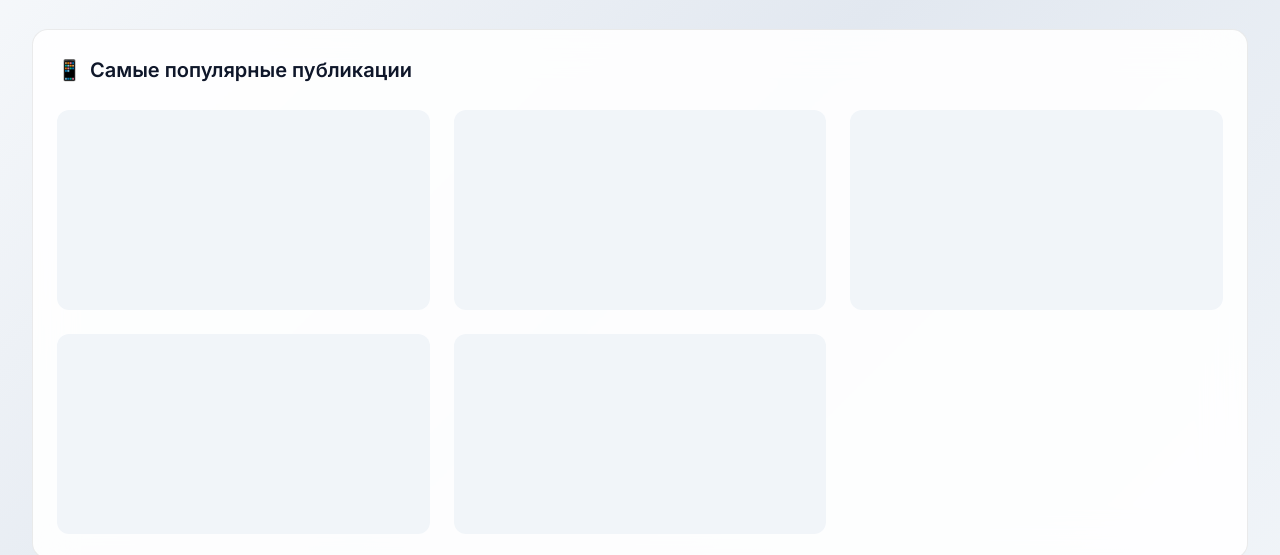
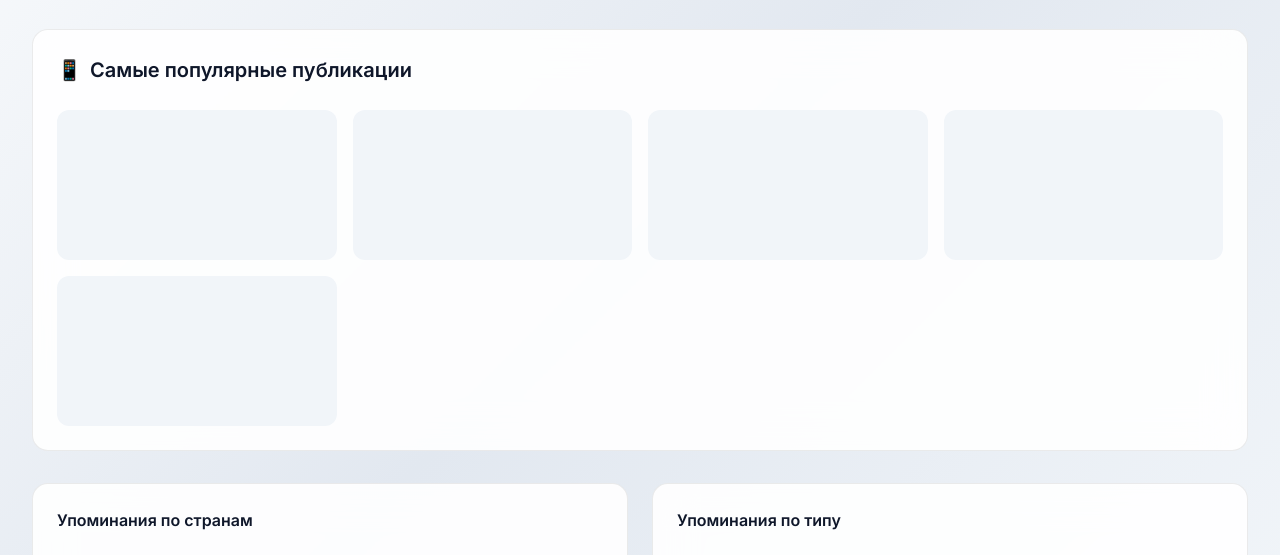
Before and after one commit to brklyn498/dashboardtg, a website: page index.html in a window 1280 px wide. Shown: the part 2555-3110 px from the top of the page. Drawn offline with nearby package versions, Linux system fonts and the light colour scheme; a script that the page names is missing.

Commit message:
Minimize Telegram embed window sizes and adjust scaling

```diff
--- a/styles.css
+++ b/styles.css
@@ -918,30 +918,34 @@ body {
 
 .telegram-posts-grid {
     display: grid;
-    grid-template-columns: repeat(auto-fit, minmax(320px, 1fr));
-    gap: var(--space-lg);
+    grid-template-columns: repeat(auto-fit, minmax(240px, 1fr));
+    gap: var(--space-md);
 }
 
 .telegram-post-wrapper {
     background: var(--bg-secondary);
     border-radius: var(--radius-md);
-    padding: var(--space-sm);
-    min-height: 200px;
+    padding: var(--space-xs);
+    min-height: 150px;
+    max-height: 400px;
     display: flex;
     align-items: flex-start;
     justify-content: center;
-    overflow: hidden;
+    overflow-y: auto;
+    overflow-x: hidden;
     transition: transform var(--transition-normal), box-shadow var(--transition-normal);
 }
 
 .telegram-post-wrapper:hover {
-    transform: translateY(-4px);
-    box-shadow: var(--shadow-lg);
+    transform: translateY(-2px);
+    box-shadow: var(--shadow-md);
 }
 
 .telegram-post-wrapper iframe {
     border-radius: var(--radius-sm);
     max-width: 100%;
+    transform: scale(0.9);
+    transform-origin: top center;
 }
 
 /* Light theme adjustments for Telegram embeds */
```
